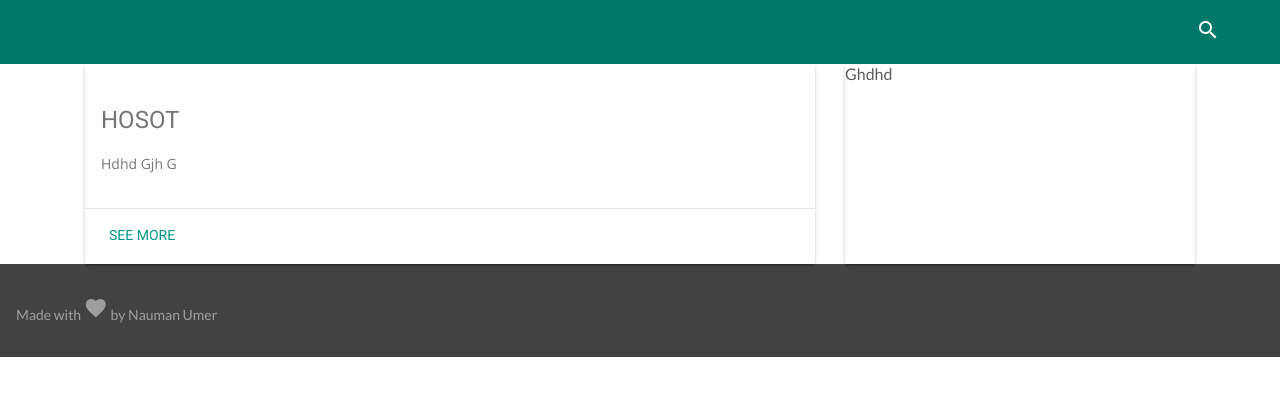
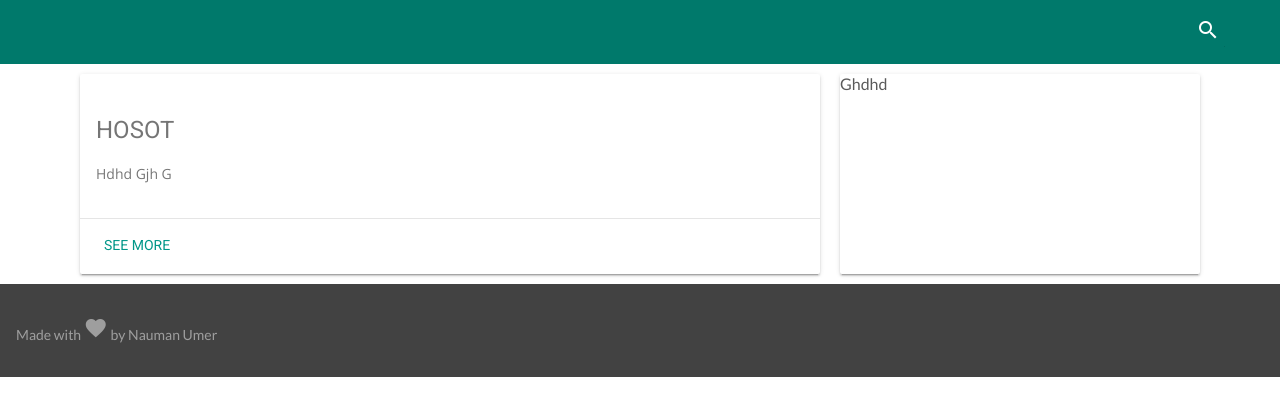
Before and after one commit to nmanumr/nmanumr.com, a Jekyll site: the page built from _posts/2016-11-21-how-to-write-a-blog.md, in a window 1280 px wide. Shown: the top 416 px of the page. Built offline with Jekyll 4.4.1, drawn with Linux system fonts in a browser that asks for light colours; nearby versions of some CDN libraries; library files that are not in the unit come from our copies; comment, search, counter and statistics services are not loaded.

Commit message:
Update post.html

```diff
--- a/_layouts/post.html
+++ b/_layouts/post.html
@@ -2,7 +2,7 @@
 layout: default
 ---
 <div class="container">
-   <div class="col-md-8">
+   <div class="col-md-8" style="padding:10px">
       <div class="mdl-card mdl-shadow--2dp" style="width:100%">
   <div class="mdl-card__supporting-text">
     {{ content }}
@@ -15,7 +15,7 @@ layout: default
 </div>
    </div>
 
-   <div class="col-md-4">
+   <div class="col-md-4" style="padding:10px">
       <div class="mdl-card mdl-shadow--2dp" style="width:100%">
          Ghdhd
       </div>
```
